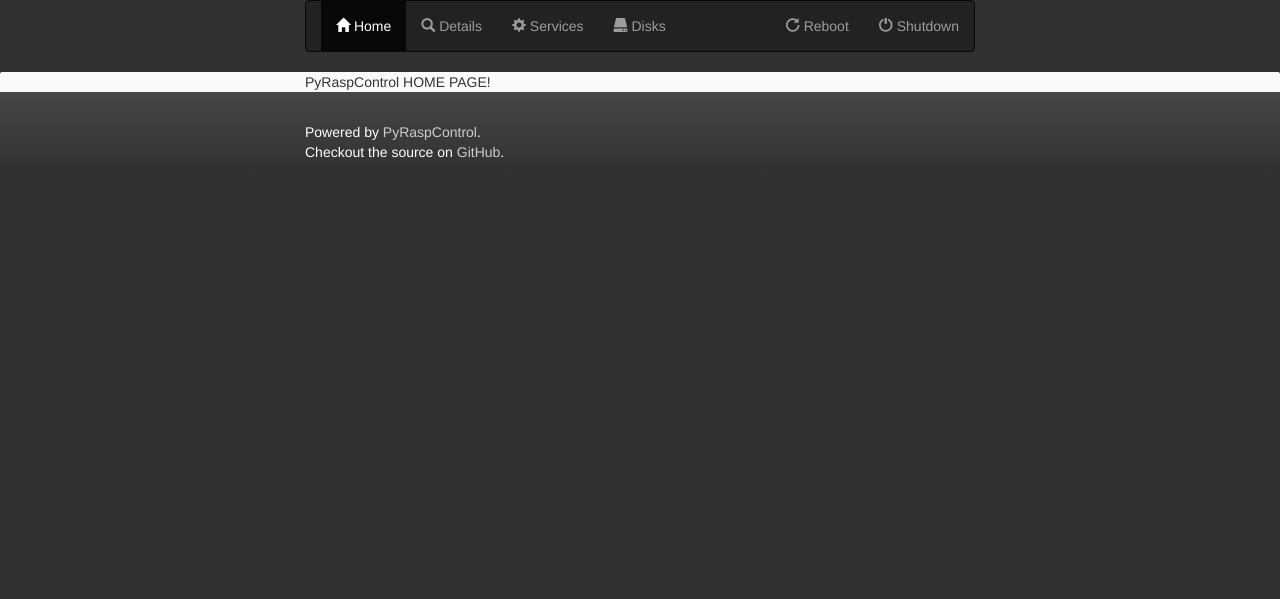
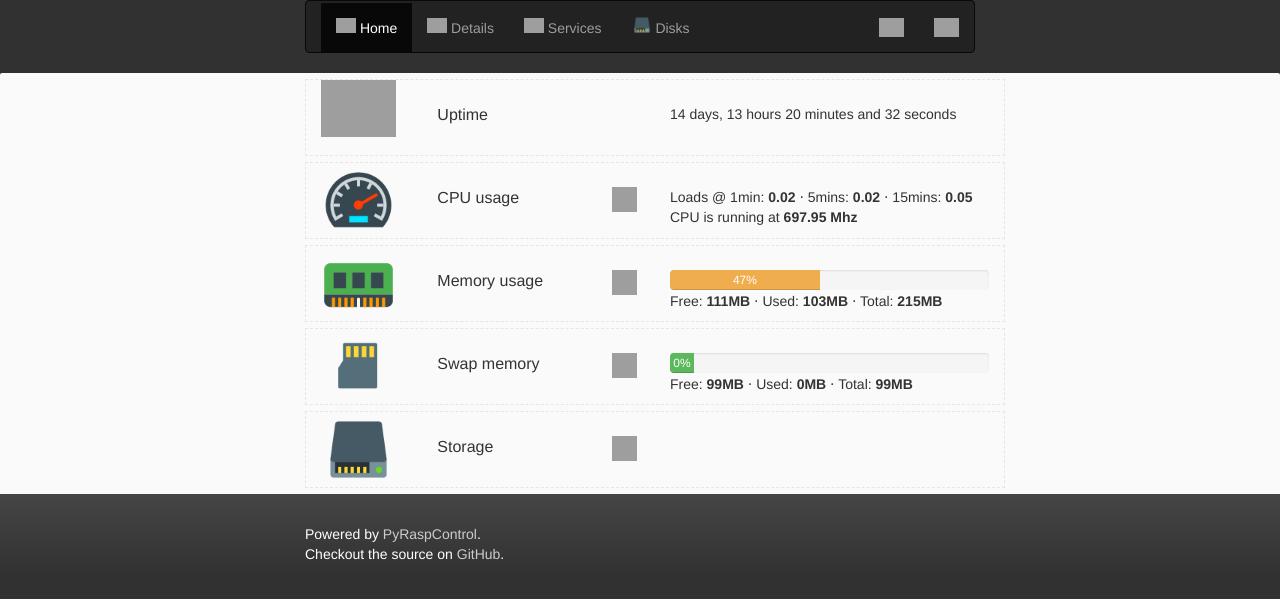
Before and after one commit to davidvuong/pyraspcontrol, a Flask app: page / in a window 1280 px wide. Shown: the part 140-739 px from the top of the page. Run offline with Flask 2, Linux system fonts and the light colour scheme; parts of the project's set-up code (start-up, migrations or seed data) failed here and were passed over; some libraries are stand-ins or nearby versions; grey boxes are pictures that could not be loaded.

Commit message:
style(home): stubbing general look and feel of home page

```diff
--- /dev/null
+++ b/pyraspcontrol/static/css/home.css
@@ -0,0 +1,33 @@
+div.home-page * img {
+    max-height: 75px;
+    max-width: 75px;
+}
+
+div.home-page > div.row {
+    margin-top: 6px;
+    margin-bottom: 6px;
+    border: 1px dashed rgba(211, 211, 211, .5);
+
+    min-height: 77px;
+}
+
+div.home-page * .title,
+div.home-page * .content {
+    font-size: 14px;
+
+    position: relative;
+    top: 24px;
+}
+div.home-page * span.title {
+    font-size: 16px;
+}
+
+div.home-page * img[src="../static/images/icons/error.png"],
+div.home-page * img[src="../static/images/icons/warning.png"],
+div.home-page * img[src="../static/images/icons/success.png"] {
+    width: 25px;
+    height: 25px;
+
+    position: relative;
+    top: 24px;
+}
--- a/pyraspcontrol/static/css/pyraspcontrol.css
+++ b/pyraspcontrol/static/css/pyraspcontrol.css
@@ -158,6 +90,52 @@ footer a:hover {
     color: #fff;
 }
 
+/* Navigation bar */
+.navbar-icon {
+    width: 20px;
+
+    position: relative;
+    top: -4px;
+}
+.navbar-action {
+    width: 25px;
+}
+.navbar-action:hover {
+    opacity: 0.7;
+}
+
+ul.navbar-routes {
+    position: relative;
+    top: 2px;
+}
+ul.navbar-routes > li:hover {
+    background: #080808;
+}
+
+.navbar-brand {
+    display: inline-flex;
+
+    position: relative;
+    top: -16px;
+    left: -12px;
+}
+.navbar-brand .navbar-brand-label {
+    position: relative;
+
+    top: 2px;
+    font-size: 18px;
+}
+.navbar-brand .navbar-brand-logo {
+    width: 50px;
+
+    display: inline-block;
+}
+
+.progress-bar-content {
+    position: relative;
+    top: 5px;
+}
+
 /* Media queries */
 @media (max-width: 770px) {
     body {
--- a/pyraspcontrol/templates/components/base.tpl.html
+++ b/pyraspcontrol/templates/components/base.tpl.html
@@ -15,6 +15,7 @@
     <link rel="stylesheet" href="../../static/bootstrap/css/bootstrap.min.css" media="screen"/>
     <link rel="stylesheet" href="../../static/css/vendor/jquery-ui.min.css" media="screen"/>
     <link rel="stylesheet" href="../../static/css/pyraspcontrol.css" media="screen"/>
+    {% block css %}{% endblock %}
 </head>
 
 <body>
--- a/pyraspcontrol/templates/components/navbar.tpl.html
+++ b/pyraspcontrol/templates/components/navbar.tpl.html
@@ -7,40 +7,42 @@
             <span class="icon-bar"></span>
             <span class="icon-bar"></span>
         </button>
-        <a class="navbar-brand" href="">
+        <a class="navbar-brand visible-xs" href="">
             <img alt="PyRaspControl" src="../static/images/raspcontrol.png"
-                 width="50" height="50">
+                 class="navbar-brand-logo">
             <span class="navbar-brand-label">PyRaspControl</span>
         </a>
     </div>
 
     <div class="collapse navbar-collapse" id="bs-example-navbar-collapse-1">
-        <ul class="nav navbar-nav">
+        <ul class="nav navbar-nav navbar-routes">
             <li {% if page == 'index' %} class="active" {% endif %}>
                 <a href="/">
-                    <span class="glyphicon glyphicon-home"></span> Home</a>
+                    <img src="../static/images/icons/home.png" class="navbar-icon"> Home</a>
             </li>
             <li {% if page == 'details' %} class="active" {% endif %}>
                 <a href="/details">
-                    <span class="glyphicon glyphicon-search"></span> Details</a>
+                    <img src="../static/images/icons/search.png" class="navbar-icon"> Details</a>
             </li>
             <li {% if page == 'services' %} class="active" {% endif %}>
                 <a href="/services">
-                    <span class="glyphicon glyphicon-cog"></span> Services</a>
+                    <img src="../static/images/icons/cogwheel.png" class="navbar-icon"> Services</a>
             </li>
             <li {% if page == 'disks' %} class="active" {% endif %}>
                 <a href="/disks">
-                    <span class="glyphicon glyphicon-hdd"></span> Disks</a>
+                    <img src="../static/images/sdd_storage.png" class="navbar-icon"> Disks</a>
             </li>
         </ul>
         <ul class="nav navbar-nav navbar-right">
             <li>
                 <a href="#">
-                    <span class="glyphicon glyphicon-repeat"></span> Reboot</a>
+                    <img src="../static/images/icons/restart.png" class="navbar-action">
+                </a>
             </li>
             <li>
                 <a href="#">
-                    <span class="glyphicon glyphicon-off"></span> Shutdown</a>
+                    <img src="../static/images/icons/shutdown.png" class="navbar-action">
+                </a>
             </li>
         </ul>
     </div>
--- a/pyraspcontrol/templates/home.html
+++ b/pyraspcontrol/templates/home.html
@@ -1,6 +1,80 @@
 {% extends 'components/base.tpl.html' %}
+{% block css %}
+<link rel="stylesheet" href="../../static/css/home.css" media="screen"/>
+{% endblock %}
+
 {% block content %}
+<div class="home-page container">
+    <div class="row">
+        <div class="col-md-2"><img src="../static/images/icons/time.png"></div>
+        <div class="col-md-3"><span class="title">Uptime</span></div>
+        <div class="col-md-1"></div>
+        <div class="col-md-6">
+            <span class="content">14 days, 13 hours 20 minutes and 32 seconds</span>
+        </div>
+    </div>
 
-PyRaspControl HOME PAGE!
+    <div class="row">
+        <div class="col-md-2"><img src="../static/images/speedometer.png"></div>
+        <div class="col-md-3"><span class="title">CPU usage</span></div>
+        <div class="col-md-1"><img src="../static/images/icons/success.png"></div>
+        <div class="col-md-6">
+            <span class="content">
+                Loads @
+                    1min: <strong>0.02</strong> &sdot;
+                    5mins: <strong>0.02</strong> &sdot;
+                    15mins: <strong>0.05</strong>
+                <br>
+                CPU is running at <strong>697.95 Mhz</strong>
+            </span>
+        </div>
+    </div>
 
+    <div class="row">
+        <div class="col-md-2"><img src="../static/images/memory.png"></div>
+        <div class="col-md-3"><span class="title">Memory usage</span></div>
+        <div class="col-md-1"><img src="../static/images/icons/warning.png"></div>
+        <div class="col-md-6">
+            <div class="progress content">
+                <div class="progress-bar progress-bar-warning" role="progressbar"
+                     aria-valuenow="35" aria-valuemin="0" aria-valuemax="100"
+                     style="width: 47%;">
+                    47%
+                </div>
+            </div>
+            <span class="progress-bar-content">
+                Free: <strong>111MB</strong> &sdot;
+                Used: <strong>103MB</strong> &sdot;
+                Total: <strong>215MB</strong>
+            </span>
+        </div>
+    </div>
+
+    <div class="row">
+        <div class="col-md-2"><img src="../static/images/micro_sd_card.png"></div>
+        <div class="col-md-3"><span class="title">Swap memory</span></div>
+        <div class="col-md-1"><img src="../static/images/icons/success.png"></div>
+        <div class="col-md-6">
+            <div class="progress content">
+                <div class="progress-bar progress-bar-success" role="progressbar"
+                     aria-valuenow="35" aria-valuemin="0" aria-valuemax="100"
+                     style="width: 2em;">
+                    0%
+                </div>
+            </div>
+            <span class="progress-bar-content">
+                Free: <strong>99MB</strong> &sdot;
+                Used: <strong>0MB</strong> &sdot;
+                Total: <strong>99MB</strong>
+            </span>
+        </div>
+    </div>
+
+    <div class="row">
+        <div class="col-md-2"><img src="../static/images/sdd_storage.png"></div>
+        <div class="col-md-3"><span class="title">Storage</span></div>
+        <div class="col-md-1"><img src="../static/images/icons/error.png"></div>
+        <div class="col-md-6"></div>
+    </div>
+</div>
 {% endblock %}
```
Also changed, not shown: other parts of pyraspcontrol/static/css/pyraspcontrol.css (+0 -97 lines), pyraspcontrol/static/images/memory.png (added), pyraspcontrol/static/images/micro_sd_card.png (added), pyraspcontrol/static/images/sdd_storage.png (added), pyraspcontrol/static/images/speedometer.png (added).
